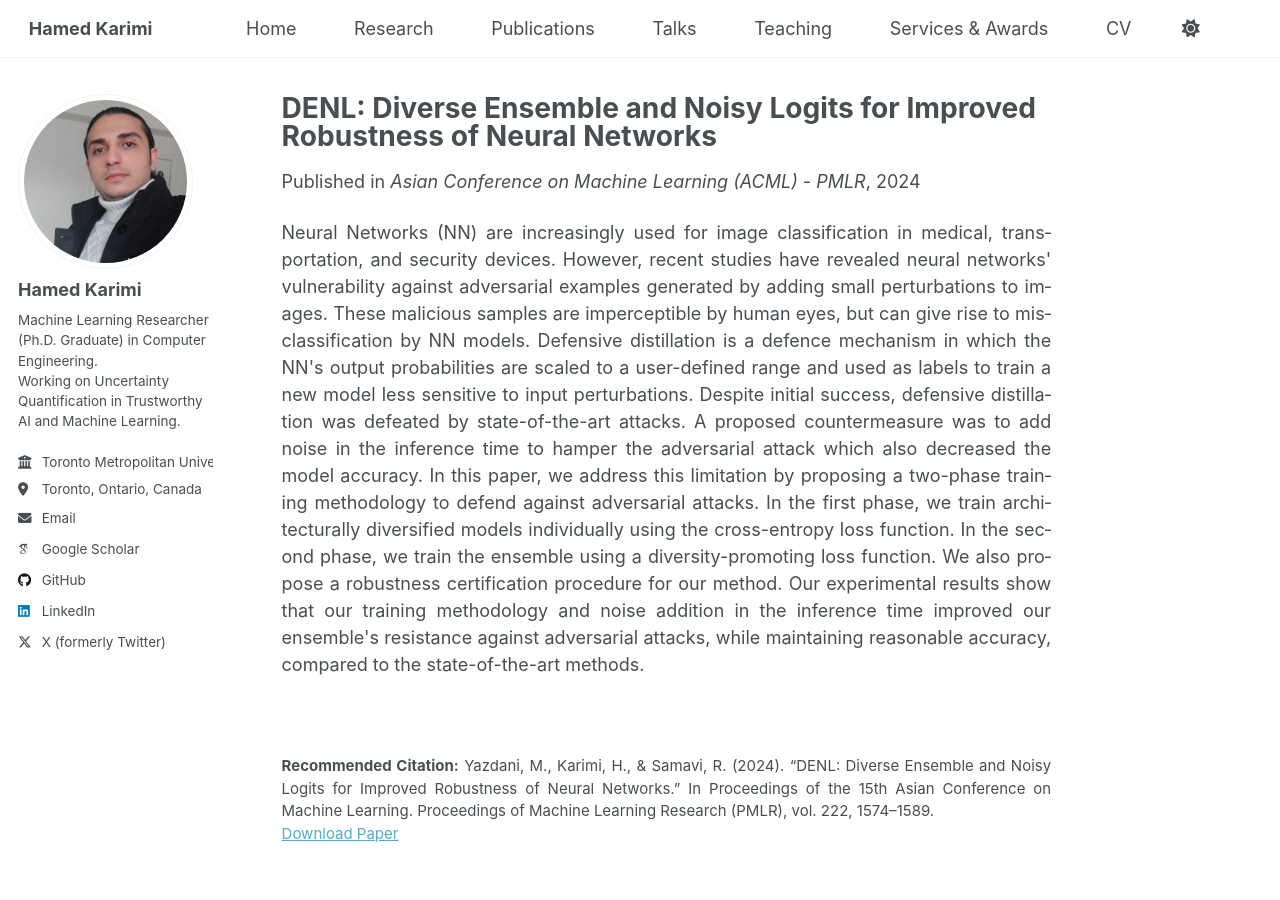
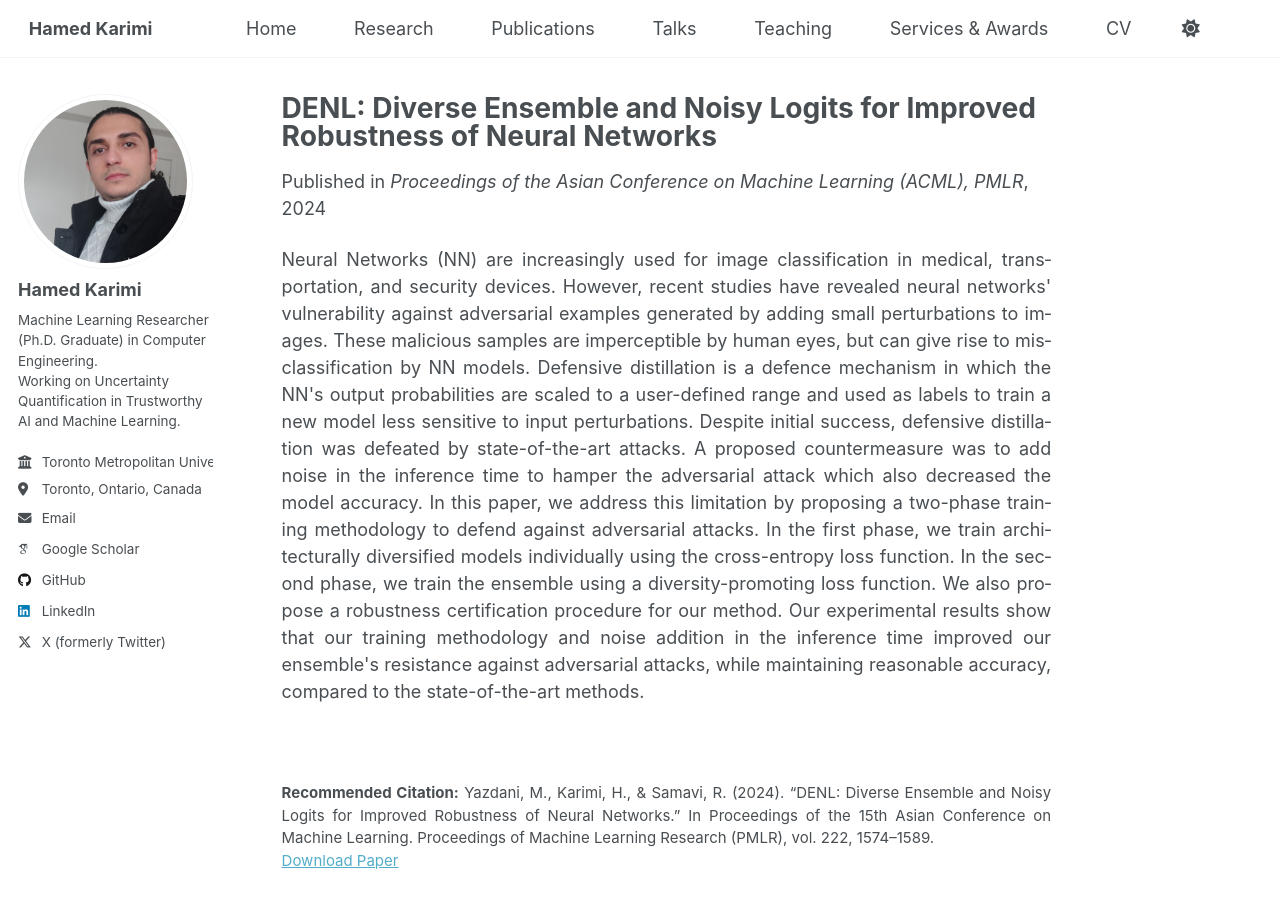
Before and after one commit to hamedmx/hamedmx.github.io, a Jekyll site: the page built from _publications/2024-02-01-denl-acml.md, in a window 1280 px wide and 900 px high. Built offline with Jekyll 4.4.1, drawn with Linux system fonts in a browser that asks for light colours; some web fonts are replaced; a script that is not in the unit is left out.

Commit message:
Update 2024-02-01-denl-acml.md

```diff
--- a/_publications/2024-02-01-denl-acml.md
+++ b/_publications/2024-02-01-denl-acml.md
@@ -5,7 +5,7 @@ category: conferences
 permalink: /publication/2024-denl-acml
 excerpt: "Two-phase training with diversified ensembles and noisy logits for improved adversarial robustness."
 date: 2024-02-01
-venue: "Asian Conference on Machine Learning (ACML) - PMLR"
+venue: "Proceedings of the Asian Conference on Machine Learning (ACML), PMLR"
 paperurl: "https://proceedings.mlr.press/v222/yazdani24a.html"
 pdf: "https://proceedings.mlr.press/v222/yazdani24a/yazdani24a.pdf"
 citation: 'Yazdani, M., Karimi, H., & Samavi, R. (2024). “DENL: Diverse Ensemble and Noisy Logits for Improved Robustness of Neural Networks.” In Proceedings of the 15th Asian Conference on Machine Learning. Proceedings of Machine Learning Research (PMLR), vol. 222, 1574–1589.'
```
